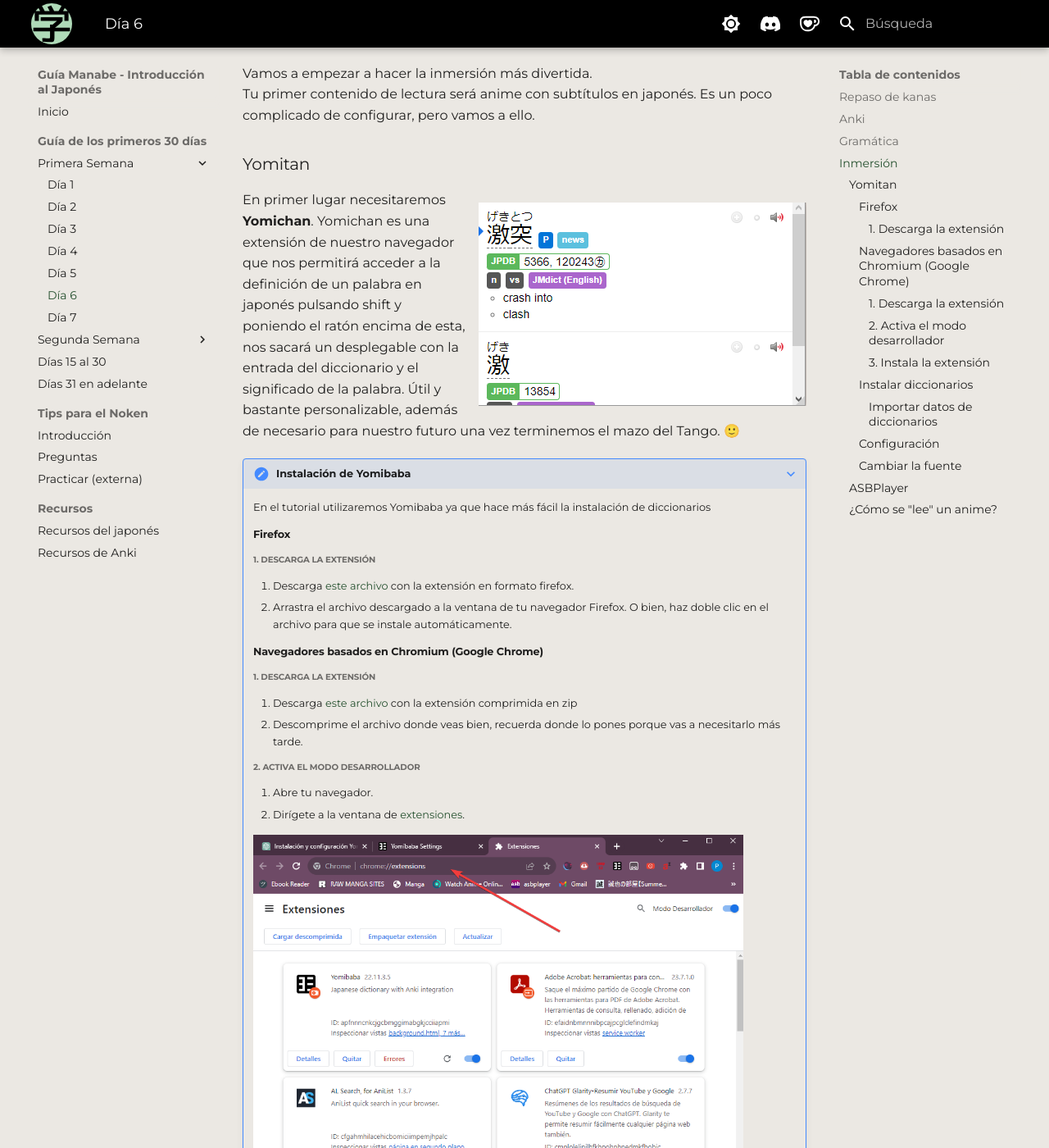
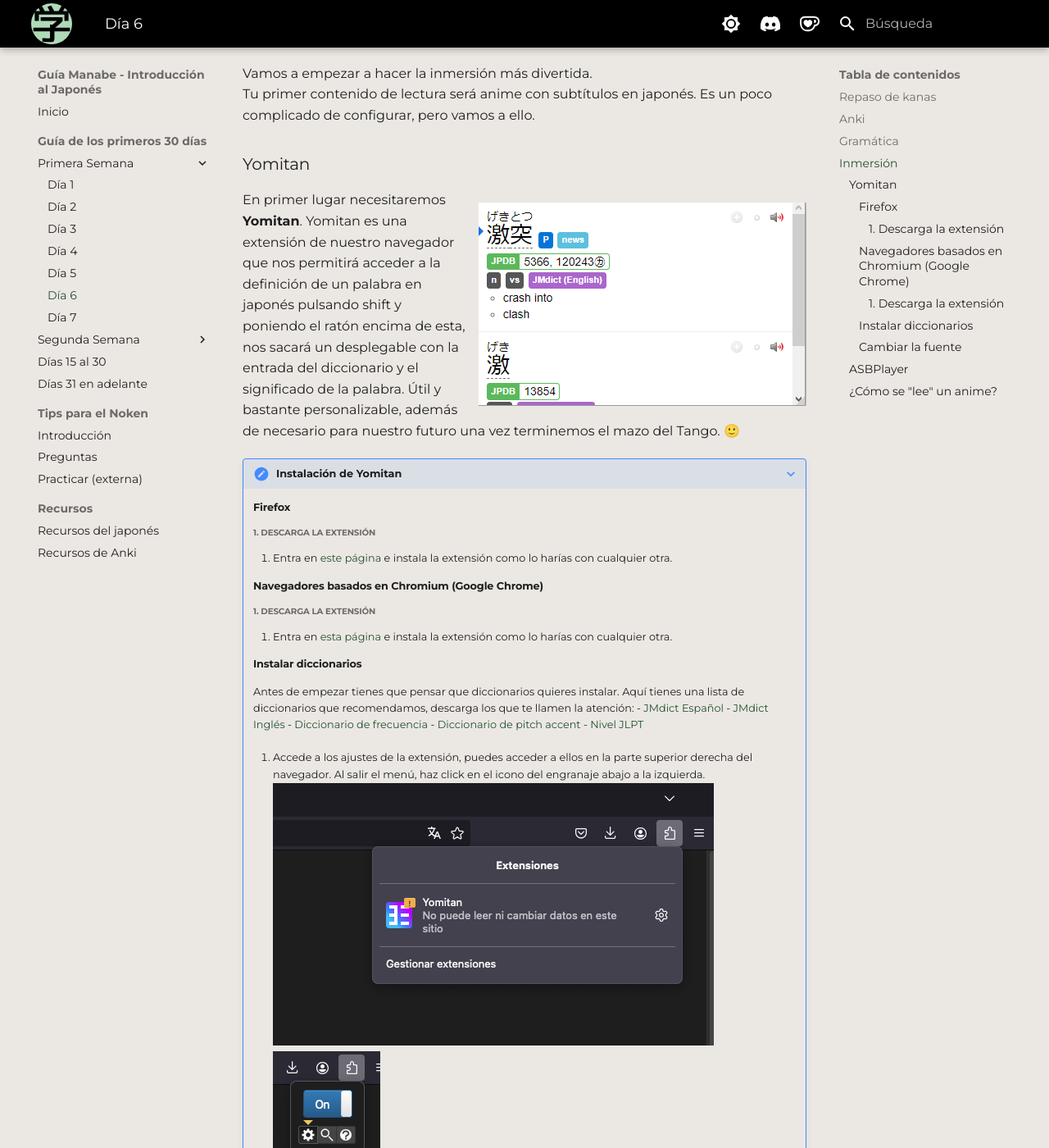
Before and after one commit to alexay7/guiamanabe, an MkDocs documentation site: the page built from docs/days/day6.md, in a window 1280 px wide and 1400 px high, scrolled down 958 px. Shown: the whole window at 82% size. Built offline with MkDocs 1.6.1 and Material for MkDocs 9.7.7, drawn with Linux system fonts in a browser that asks for light colours; some of the changed text lies outside the part shown.

Commit message:
Yomitan rules

```diff
--- a/docs/days/day6.md
+++ b/docs/days/day6.md
@@ -19,71 +19,50 @@ Vamos a empezar a hacer la inmersión más divertida.
 Tu primer contenido de lectura será anime con subtítulos en japonés. Es un poco complicado de configurar, pero vamos a ello.
 
 ### Yomitan
-![Popup de yomichan](image-4.png){width="400" align=right}
-En primer lugar necesitaremos **Yomichan**. Yomichan es una extensión de nuestro navegador que nos permitirá acceder a la definición de un palabra en japonés pulsando shift y poniendo el ratón encima de esta, nos sacará un desplegable con la entrada del diccionario y el significado de la palabra. Útil y bastante personalizable, además de necesario para nuestro futuro una vez terminemos el mazo del Tango. 🙂
+![Popup de Yomitan](image-4.png){width="400" align=right}
+En primer lugar necesitaremos **Yomitan**. Yomitan es una extensión de nuestro navegador que nos permitirá acceder a la definición de un palabra en japonés pulsando shift y poniendo el ratón encima de esta, nos sacará un desplegable con la entrada del diccionario y el significado de la palabra. Útil y bastante personalizable, además de necesario para nuestro futuro una vez terminemos el mazo del Tango. 🙂
 
-???+ note "Instalación de Yomibaba"
-    En el tutorial utilizaremos Yomibaba ya que hace más fácil la instalación de diccionarios
-
+???+ note "Instalación de Yomitan"
     #### Firefox
     ##### 1. Descarga la extensión
-    1. Descarga [este archivo](https://github.com/forsakeninfinity/yomibaba/releases/download/22.11.3.4/yomibaba-firefox-signed-22.11.3.4.xpi) con la extensión en formato firefox.
-    2. Arrastra el archivo descargado a la ventana de tu navegador Firefox.
-        O bien, haz doble clic en el archivo para que se instale automáticamente.
+    1. Entra en [este página](https://addons.mozilla.org/en-US/firefox/addon/yomitan/) e instala la extensión como lo harías con cualquier otra.
 
     #### Navegadores basados en Chromium (Google Chrome)
     ##### 1. Descarga la extensión
-    1. Descarga [este archivo](https://github.com/forsakeninfinity/yomibaba/releases/download/22.11.3.4/yomibaba-chrome.zip) con la extensión comprimida en zip
-    2. Descomprime el archivo donde veas bien, recuerda donde lo pones porque vas a necesitarlo más tarde.
-
-    ##### 2. Activa el modo desarrollador
-    1. Abre tu navegador.
-    2. Dirígete a la ventana de [extensiones](chrome://extensions/).
-
-    ![Extensiones](image-6.png)
-
-    3. Activa el "modo desarrollador en la parte superior derecha de la página.
-
-    ![Modo desarrollador](image-7.png)
-
-    ##### 3. Instala la extensión
-    1. Haz clic en el botón "Cargar descomprimida".
-
-    ![Cargar](image-8.png)
-
-    2. Selecciona la carpeta que descomprimiste anteriormente.
-
-    ![folder](image-9.png)
+    1. Entra en [esta página](https://chromewebstore.google.com/detail/yomitan/likgccmbimhjbgkjambclfkhldnlhbnn) e instala la extensión como lo harías con cualquier otra.
 
     #### Instalar diccionarios
-    1. Descarga [este archivo](https://cdn.discordapp.com/attachments/654363913470738462/1136627255561424906/yomibaba-dictionaries-2023-08-03-11-45-20.7z) con los diccionarios de Yomibaba y descomprímelo.
-    2. Abre la configuración de Yomibaba.
+    Antes de empezar tienes que pensar que diccionarios quieres instalar. Aquí tienes una lista de diccionarios que recomendamos, descarga los que te llamen la atención:
+    - [JMdict Español](https://github.com/MarvNC/jmdict-yomitan/releases/latest/download/JMdict_spanish.zip)
+    - [JMdict Inglés](https://github.com/themoeway/jmdict-yomitan/releases/latest/download/JMdict_english.zip)
+    - [Diccionario de frecuencia](https://drive.google.com/file/d/13dbte_pabqDKvL5ASkc0xAec1ryVaVa5/view?usp=sharing)
+    - [Diccionario de pitch accent](https://drive.google.com/file/d/13k9ULY7lQ5t-WQBTiYeGSlTfGtQojCRq/view?usp=sharing)
+    - [Nivel JLPT](https://github.com/stephenmk/yomichan-jlpt-vocab/releases/tag/rev.JLPT%3B2022-01-30)
 
-    ![Config](image-10.png)
+    1. Accede a los ajustes de la extensión, puedes acceder a ellos en la parte superior derecha del navegador. Al salir el menú, haz click en el icono del engranaje abajo a la izquierda.
+    ![Extensiones](image-6.png)
+    ![Ajustes Yomitan](image-7.png)
 
-    ##### Importar datos de diccionarios
-    1. Dirígete a la sección "Backup" en la configuración de Yomibaba.
+    2. Una vez en la página de ajustes de Yomitan, entra en la sección de *Dictionaries* en la barra lateral de la izquierda.
+    ![Página ajustes Yomitan](image-8.png)
 
-    ![Backup](image-11.png)
+    3. En esta sección, da click sobre el botón que dice "Configure installed and enabled dictionaries..."
+    ![Menú diccionarios](image-9.png)
 
-    2. Selecciona "Import Dictionary Collection".
-    3. Busca y selecciona el archivo yomibaba-dictionaries-2023-08-03-11-45-20.json que descomprimiste previamente.
+    4. En el popup que se ha abierto, haz click sobre el botón de import y selecciona los .zip de los diccionarios que has descargado y quieras instalar.
+    ![Menú diccionarios abierto](image-10.png)
 
-    ![Unzip](image-12.png)
+    5. Espera pacientemente a que se importen, hazte unas reps de anki o algo en este rato.
 
-    #### Configuración
-    1. Descarga [este archivo](https://cdn.discordapp.com/attachments/654363913470738462/1136627255871807538/yomibaba-settings-2023-08-03-11-45-14.json) con la configuración de Yomibaba.
-    2. En la misma sección "Backup", haz clic en "Import Settings".
-    3. Selecciona el archivo yomibaba-settings-2023-08-03-11-45-14.json que descargaste.
+    6. Ahora debería salirte una vista previa a la derecha de como se va a ver Yomitan con los diccionarios que has instalado
+    ![Vista previa dicts](image-11.png)
 
-    ![Unzip2](image-13.png)
+    ¡Listo! Ahora tienes Yomitan configurado con tus diccionarios.
 
-    ¡Listo! Ahora tienes Yomibaba configurado con tus diccionarios y ajustes.
-
-???+ tip "Cambiar la fuente de Yomibaba"
+???+ tip "Cambiar la fuente de Yomitan"
     #### Cambiar la fuente
-    Si deseas cambiar la fuente en Yomibaba, sigue estos pasos:
-    1. Abre la sección "Configure custom CSS..." dentro de la configuración de Yomibaba.
+    Si deseas cambiar la fuente en Yomitan, sigue estos pasos:
+    1. Abre la sección "Configure custom CSS..." dentro de la configuración de Yomitan.
 
     ![CSS](image-14.png)
 
@@ -109,14 +88,14 @@ En primer lugar necesitaremos **Yomichan**. Yomichan es una extensión de nuestr
     ![Fuentes](image-15.png)
 
 ### ASBPlayer
-Una vez instalado Yomichan o Yomibaba, utilizaremos ASBPlayer para poder incrustar subtítulos a nuestros vídeos. Además lo bueno de ASBPlayer es que puedes usar vídeos online, lo cual es la hostia.
+Una vez instalado Yomitan, utilizaremos ASBPlayer para poder incrustar subtítulos a nuestros vídeos. Además lo bueno de ASBPlayer es que puedes usar vídeos online, lo cual es la hostia.
 
 Bien, para instalarlo hacemos click [aquí](https://github.com/killergerbah/asbplayer/releases)
 Una vez ahí, veréis un enlace donde podremos descargar la versión actual, es el enlace que está subrayado en azul. Para ver el enlace hay que bajar un poco a la sección de **Installation**.
 
 Una vez descargado, lo descromprimiremos en una carpeta de nuestro PC. Recordad donde lo ponéis, yo lo he descomprimido en una carpeta que se llama ASBPlayer en mi unidad C.
 
-Ahora iremos a **chrome://extensions** o **edge://extensions** (según el navegador que queráis usar) y activaremos el modo para desarrolladores (mismo proceso que con Yomibaba). Una vez hecho eso, le daremos a **cargar desempaquetado** y ahí elegiremos la carpeta en la que descomprimimos el archivo descargado anteriormente (La mía es ASBPlayer). Una vez hecho eso, reiniciamos nuestro navegador y voilà. Ya tenemos el reproductor listo.
+Ahora iremos a **chrome://extensions** o **edge://extensions** (según el navegador que queráis usar) y activaremos el modo para desarrolladores (mismo proceso que con Yomitan). Una vez hecho eso, le daremos a **cargar desempaquetado** y ahí elegiremos la carpeta en la que descomprimimos el archivo descargado anteriormente (La mía es ASBPlayer). Una vez hecho eso, reiniciamos nuestro navegador y voilà. Ya tenemos el reproductor listo.
 
 Ahora sólo necesitamos dos cosas. Un vídeo que ver y unos subtítulos.
 Para vídeos tenemos la web de [Aniwatch](https://aniwatch.to/tv). Esta web tiene todo lo que vayas a necesitar, pero puede que valga también alguna otra que conozcas. Yo uso esta porque permite quitar los subtítulos en inglés que vienen con el vídeo, y dejarlo sin subtítulos (los cuales añadiremos nosotros con ASBPlayer).
@@ -138,7 +117,7 @@ Vamos a hacer lo siguiente: cubriendo la mitad pantalla pondremos el capítulo d
 Así estaría perfecto.
 Seguramente para todos los capítulos de Aniwatch necesitaremos ajustar a -15 los subtítulos, lo cual no es problema una vez le cogemos el truco. Nadie dijo estudiar japonés fuera fácil 😉.
 
-Una vez sincronizados, podemos usar Yomibaba y leer todas las palabras que van apareciendo en los subtítulos dentro de la misma ventana del vídeo. No necesitamos la otra ventana para nada, de hecho la podemos cerrar.
+Una vez sincronizados, podemos usar Yomitan y leer todas las palabras que van apareciendo en los subtítulos dentro de la misma ventana del vídeo. No necesitamos la otra ventana para nada, de hecho la podemos cerrar.
 
 ### ¿Cómo se "lee" un anime?
 Bien, ahora que estamos listos, ¿cuál sería la manera de proceder con este tipo de inmersión?
@@ -146,7 +125,7 @@ Vale, aquí os puedo decir dos maneras de hacerlo.
 
 - La primera es ver el anime con **los subtítulos en la pantalla**, intentando seguir con los ojos TODO lo que se está diciendo. Lógicamente aparecerán un montón de kanjis de los cuales no conoceréis su lectura, pero vais a ver un montón de hiragana y un montón de katakana, con lo cual os permitirá asociar sonidos de palabras con el silabario.
 
-- Podéis, además, utilizar Yomibaba para ver el significado de alguna palabra que os haya llamado la atención. ¿Sois capaces de entender alguna frase? ¿Sois capaces de medio entender alguna frase sencillita si pausáis el vídeo y comprobáis el significado de alguna palabra?
+- Podéis, además, utilizar Yomitan para ver el significado de alguna palabra que os haya llamado la atención. ¿Sois capaces de entender alguna frase? ¿Sois capaces de medio entender alguna frase sencillita si pausáis el vídeo y comprobáis el significado de alguna palabra?
 
 Pero no os recomiendo mirar más de 20-30 palabras durante todo el anime, tenemos que ver más cosas para poder seguir exponiéndonos al japonés.
 
```
Also changed, not shown: docs/days/day14.md (+3 -3 lines), docs/days/day15.md (+1 -1 lines), docs/days/day9.md (+1 -1 lines), docs/recursos/japanese.md (+2 -2 lines), docs/days/image-10.png, docs/days/image-11.png, docs/days/image-12.png (deleted), docs/days/image-6.png, docs/days/image-7.png, docs/days/image-8.png, docs/days/image-9.png.
